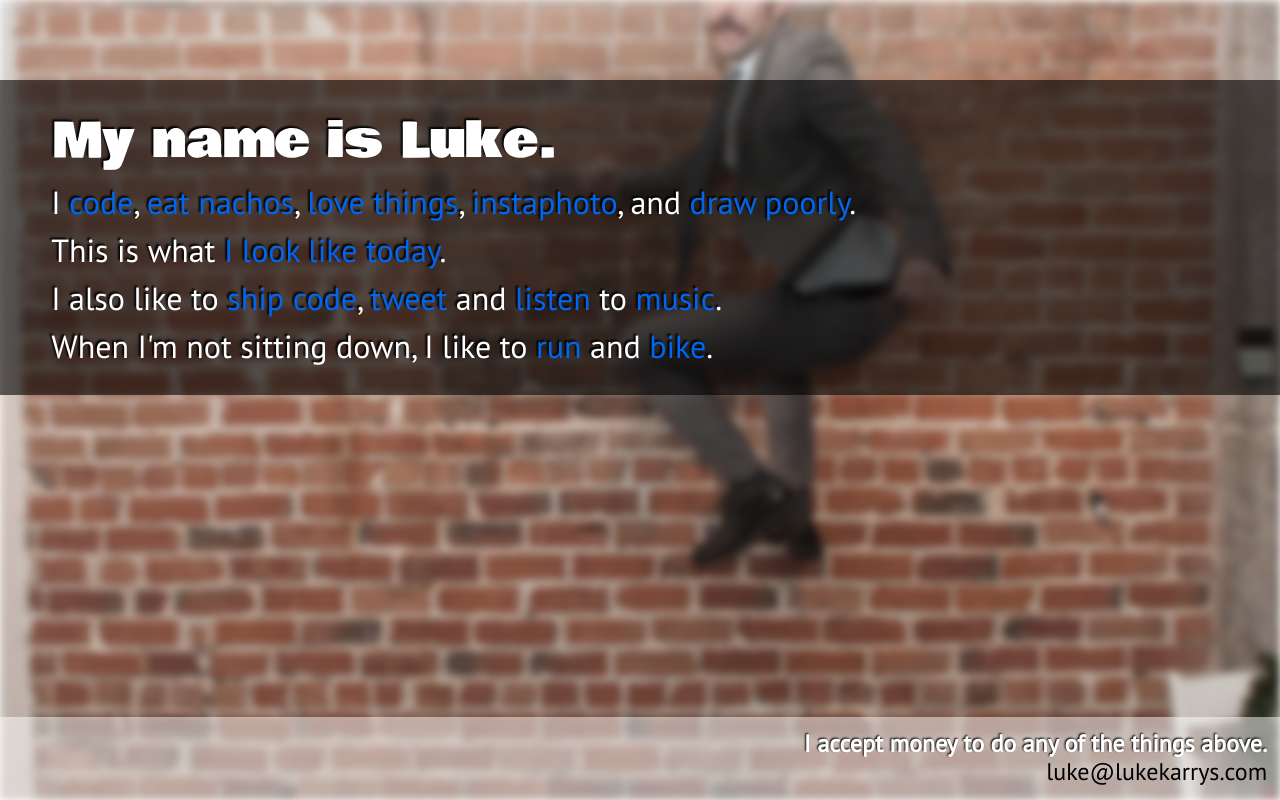
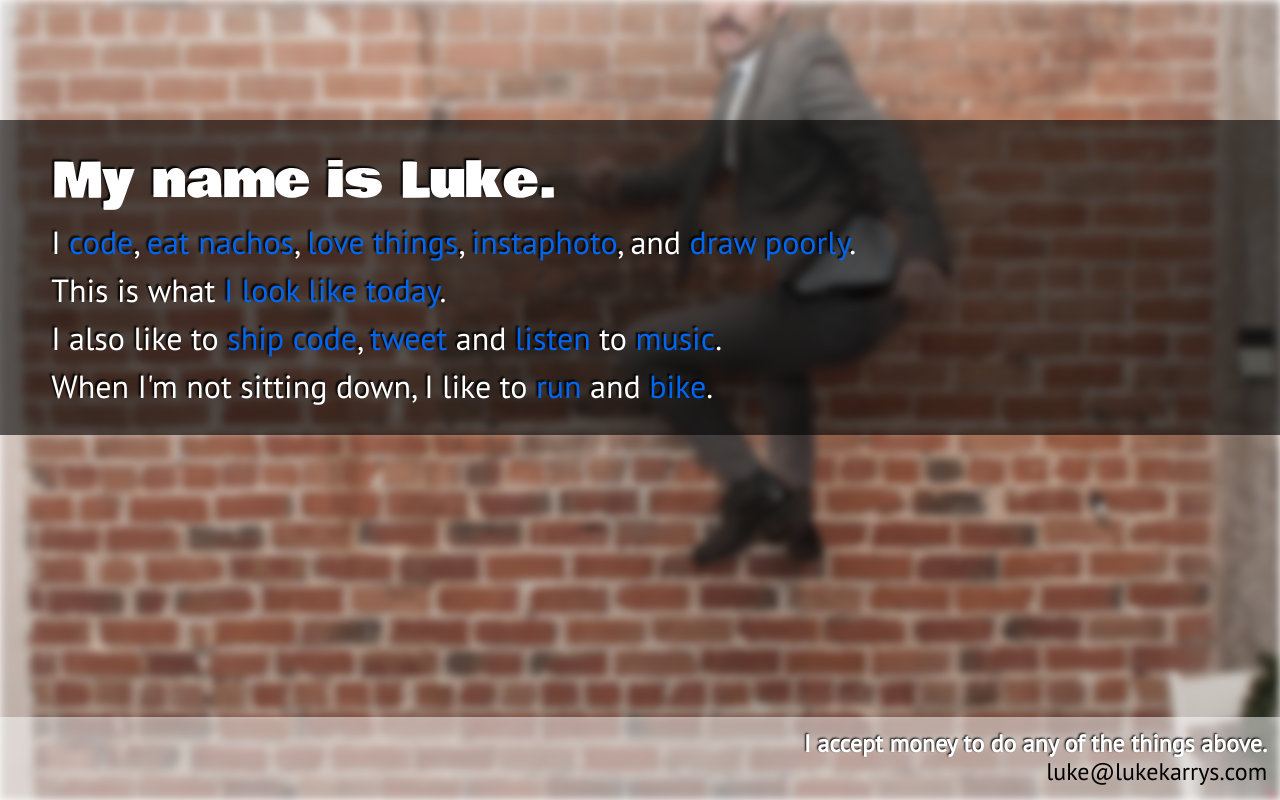
Before and after one commit to lukekarrys/lukekarrys.com, a plain HTML site: page public_html/index.html in a window 1280 px wide. Drawn offline with nearby package versions, Linux system fonts and the light colour scheme.

Commit message:
Fix header

```diff
--- a/public_html/css/style.css
+++ b/public_html/css/style.css
@@ -227,7 +227,7 @@ td { vertical-align: top; }
 #content, body, html {height: 100%; width: 100%; overflow: hidden; position: relative;}
 
 header {
-  position: absolute;font-weight: 100;color:#fff;
+  position: fixed;font-weight: 100;color:#fff;
   padding: 2% 4% 2% 4%;
   width:93%;
   text-align: left;
@@ -236,8 +236,7 @@ header {
   filter: progid:DXImageTransform.Microsoft.gradient(startColorstr=#B2000000,endColorstr=#B2000000); /* IE6–IE9 */
   zoom: 1;
   z-index:3;
-  top: 50%;
-  margin-top: -25%;
+  top: 15%;
 }
 
 header .description {
```
